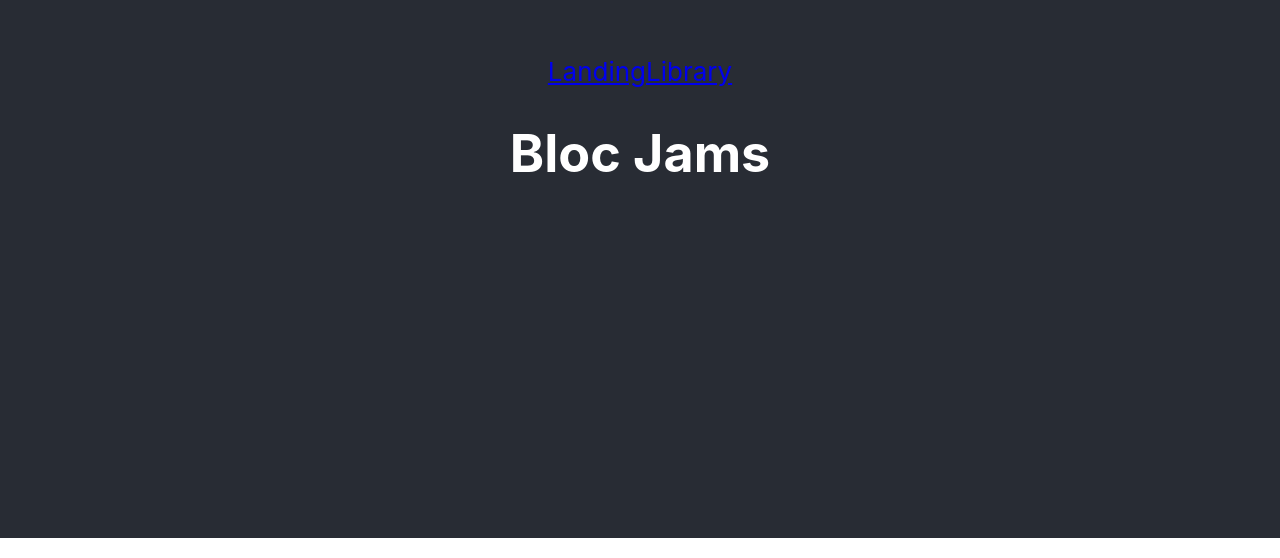
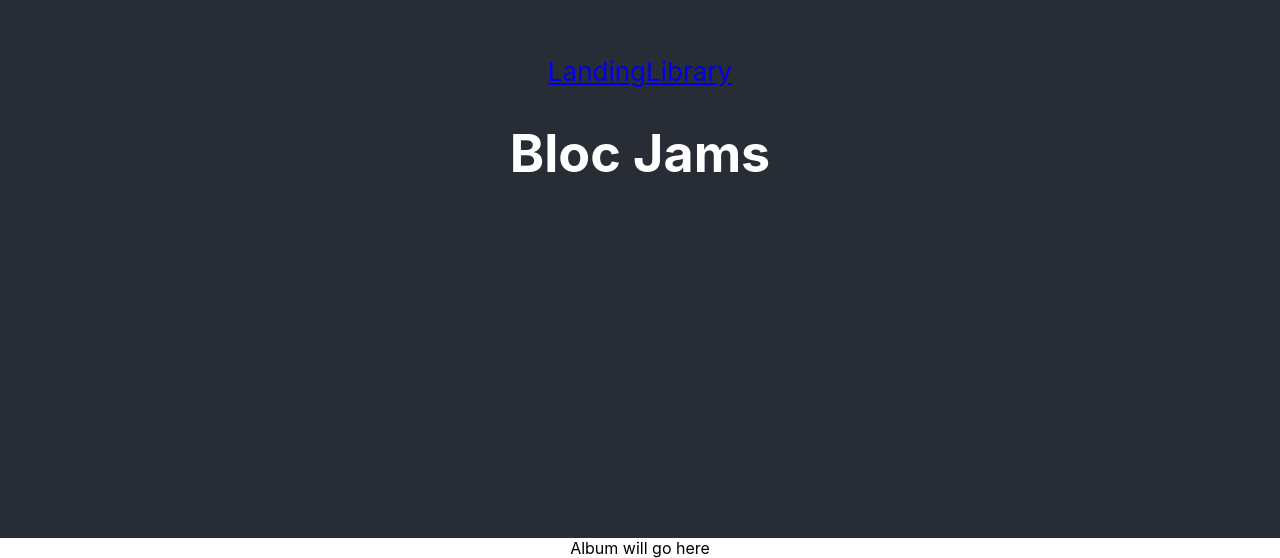
Before and after one commit to danis-developments/bloc-jams-react, a React (Create React App) app: page /album in a window 1280 px wide. Shown: the part 262-820 px from the top of the page. Built offline with nearby package versions, Linux system fonts and the light colour scheme.

Commit message:
assignment 2755 Bloc Jams Routing: completed

```diff
--- a/src/App.js
+++ b/src/App.js
@@ -1,9 +1,9 @@
 import React, { Component } from 'react';
 import { Route, Link } from 'react-router-dom';
-import logo from './logo.svg';
 import './App.css';
 import Landing from './components/Landing';
 import Library from './components/Library';
+import Album from './components/Album';
 
 class App extends Component {
   render() {
@@ -19,6 +19,7 @@ class App extends Component {
         <main>
           <Route exact path="/" component={Landing} />
           <Route path="/library" component={Library} />
+          <Route path="/album" component={Album} />
         </main>
       </div>
     );
--- /dev/null
+++ b/src/components/Album.js
@@ -0,0 +1,9 @@
+import React from 'react';
+
+const Album = () => (
+  <section className="album">
+    Album will go here
+  </section>
+);
+
+export default Album;
```
